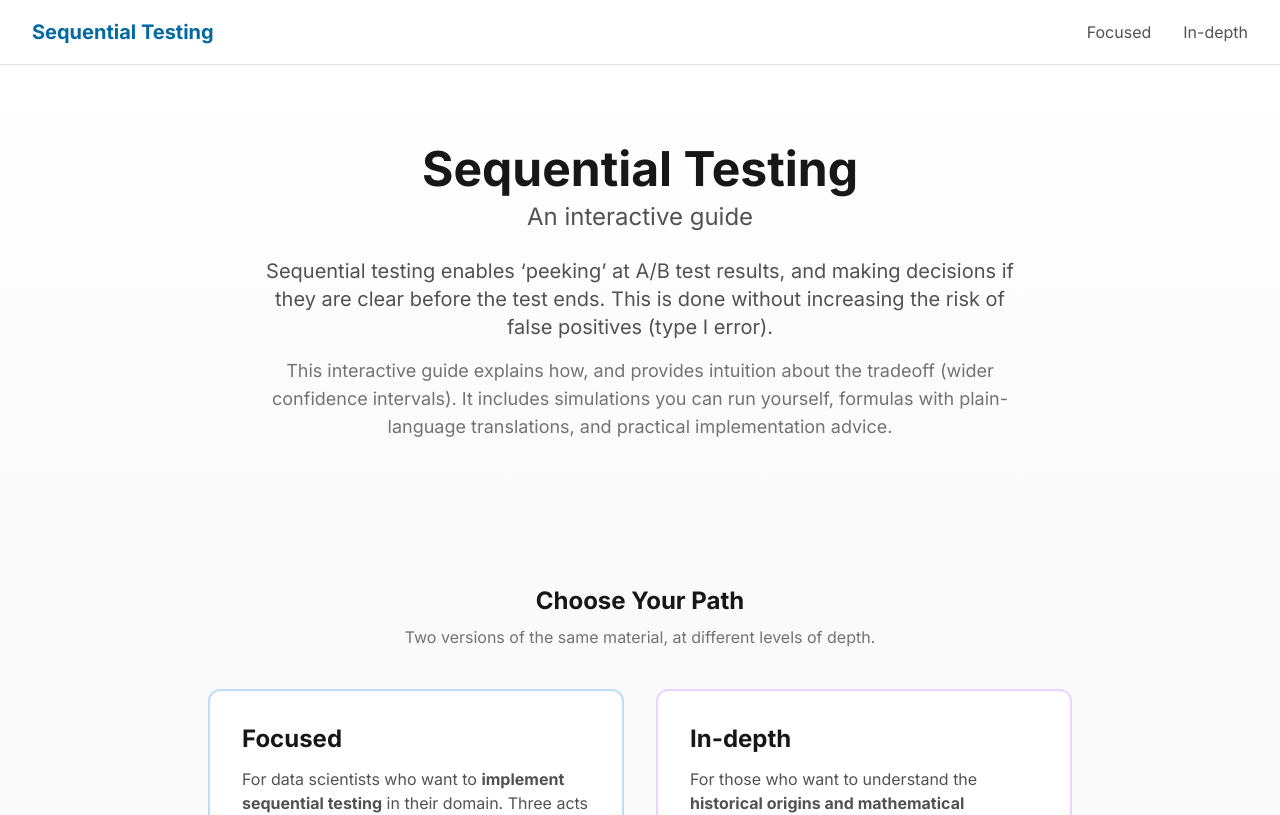
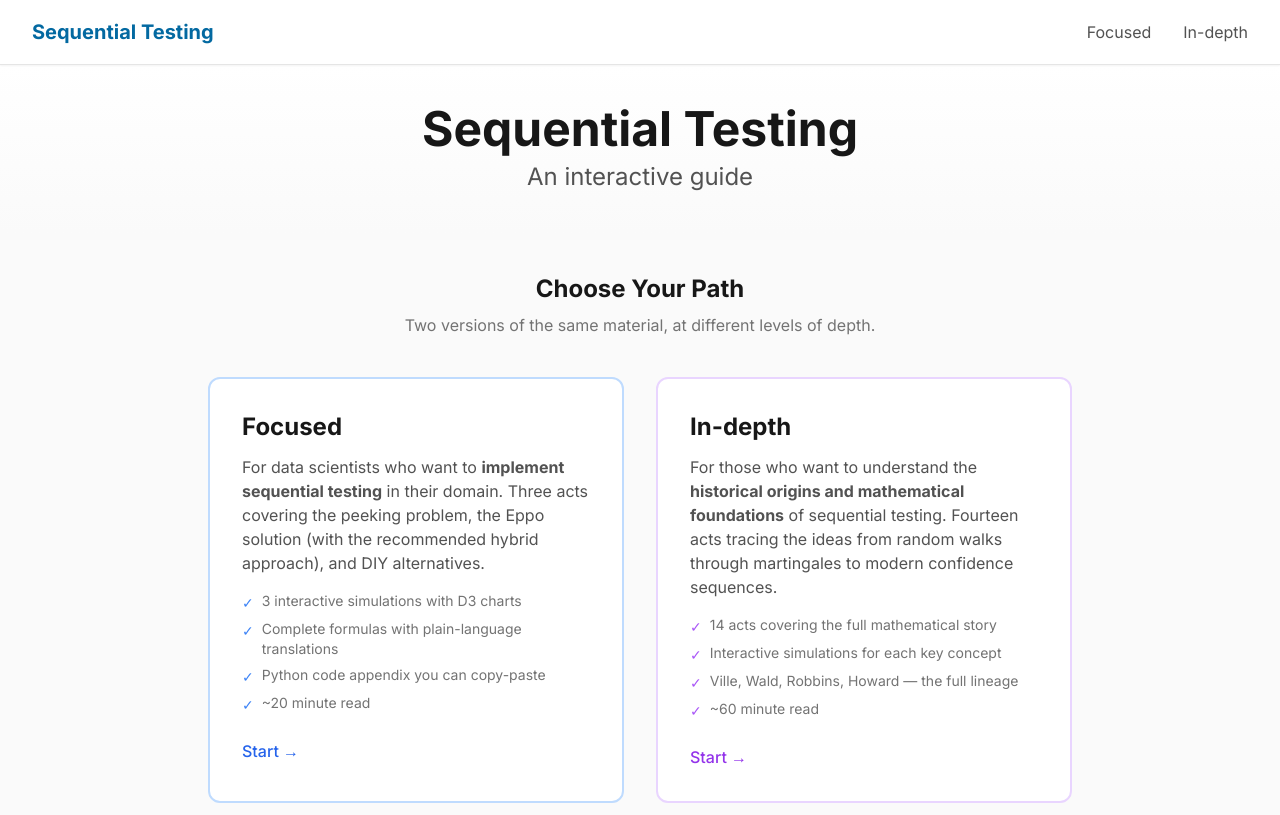
Before and after one commit to n-levy/sequential_testing, a Next.js app in the folder site/: page / in a window 1280 px wide. Shown: the top 815 px of the page. Built offline with nearby package versions, Linux system fonts and the light colour scheme.

Commit message:
Remove home page description paragraphs; reduce spacing to cards

```diff
--- a/site/app/page.tsx
+++ b/site/app/page.tsx
@@ -7,29 +7,19 @@
       <Navigation variant="landing" />
       <main>
         {/* Hero */}
-        <section className="py-20 bg-gradient-to-b from-white to-neutral-50">
+        <section className="py-10 bg-gradient-to-b from-white to-neutral-50">
           <div className="max-w-4xl mx-auto px-4 text-center">
             <h1 className="text-5xl font-bold text-neutral-900 mb-2">
               Sequential Testing
             </h1>
-            <p className="text-2xl text-neutral-600 mb-6">
+            <p className="text-2xl text-neutral-600">
               An interactive guide
-            </p>
-            <p className="text-xl text-neutral-600 mb-4 max-w-3xl mx-auto">
-              Sequential testing enables &lsquo;peeking&rsquo; at A/B test results, and making
-              decisions if they are clear before the test ends. This is done without increasing
-              the risk of false positives (type I error).
-            </p>
-            <p className="text-lg text-neutral-500 max-w-3xl mx-auto">
-              This interactive guide explains how, and provides intuition about the tradeoff
-              (wider confidence intervals). It includes simulations you can run yourself,
-              formulas with plain-language translations, and practical implementation advice.
             </p>
           </div>
         </section>
 
         {/* Version cards */}
-        <section className="py-16">
+        <section className="py-10">
           <div className="max-w-4xl mx-auto px-4">
             <h2 className="text-2xl font-bold text-neutral-900 mb-2 text-center">
               Choose Your Path
```
